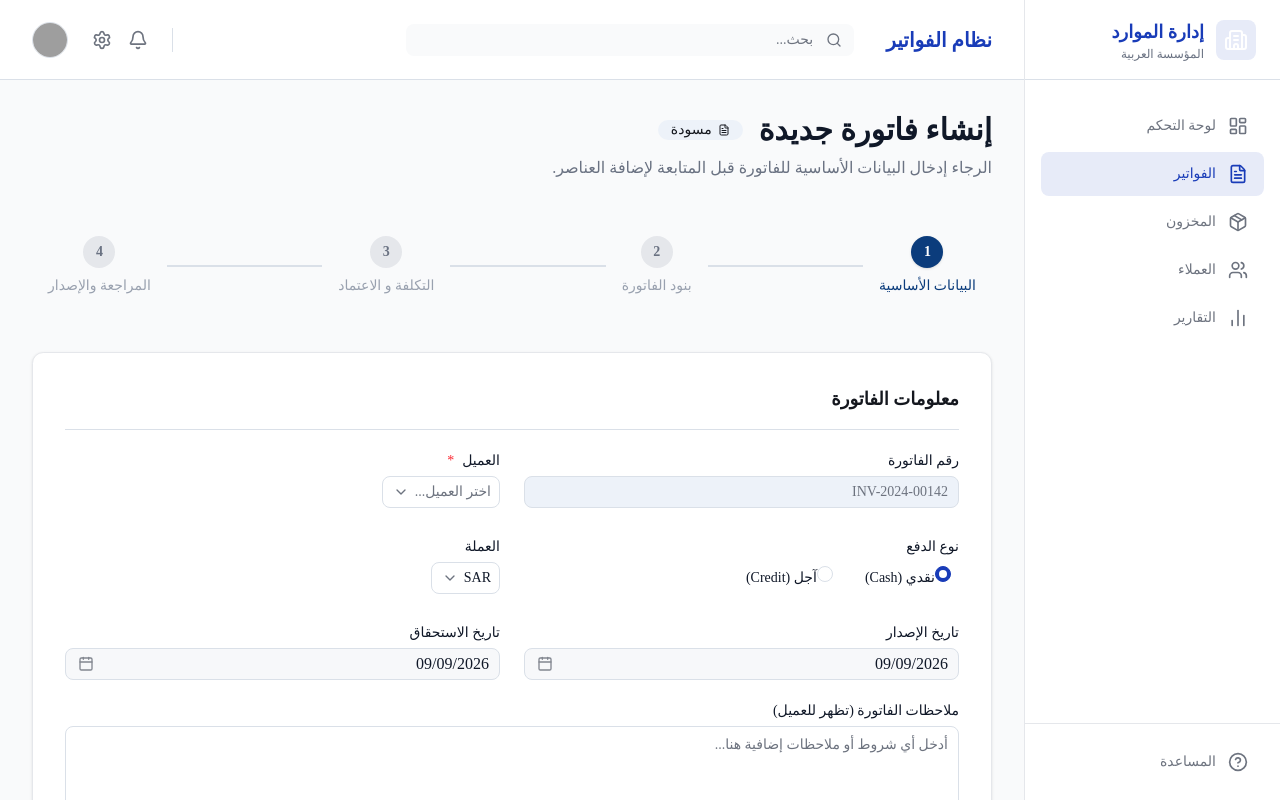
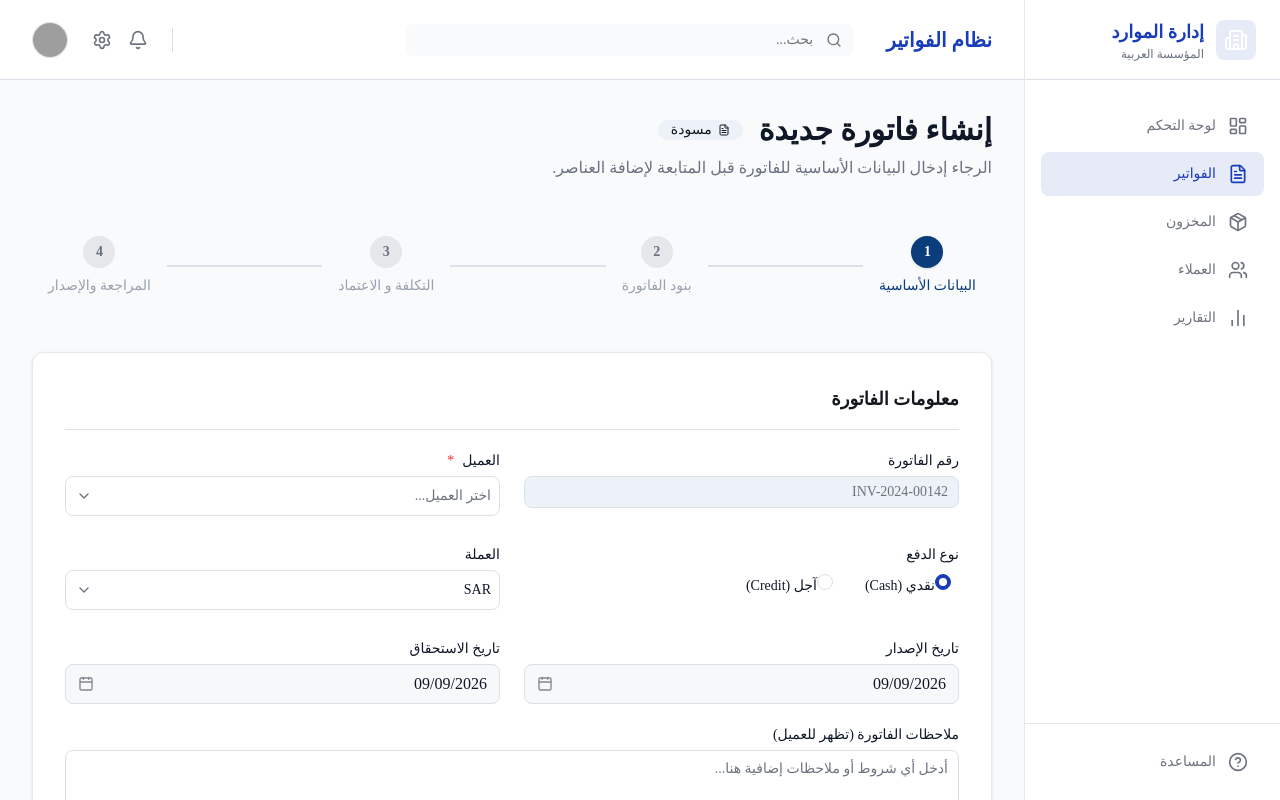
Before and after one commit to youssef-shaaban-dev/frontend-erb-task, a Next.js app: page /invoices in a window 1280 px wide. Built offline with nearby package versions, Linux system fonts and the light colour scheme; grey boxes are pictures that could not be loaded.

Commit message:
style(ui): update Select and Popover component dimensions to match Figma specs

```diff
--- a/src/components/ui/select.tsx
+++ b/src/components/ui/select.tsx
@@ -40,7 +40,7 @@
       data-slot="select-trigger"
       data-size={size}
       className={cn(
-        "flex w-fit items-center justify-between gap-1.5 rounded-lg border border-input bg-transparent py-2 pr-2 pl-2.5 text-sm whitespace-nowrap transition-colors outline-none select-none focus-visible:border-ring focus-visible:ring-3 focus-visible:ring-ring/50 disabled:cursor-not-allowed disabled:opacity-50 aria-invalid:border-destructive aria-invalid:ring-3 aria-invalid:ring-destructive/20 data-placeholder:text-muted-foreground data-[size=default]:h-8 data-[size=sm]:h-7 data-[size=sm]:rounded-[min(var(--radius-md),10px)] *:data-[slot=select-value]:line-clamp-1 *:data-[slot=select-value]:flex *:data-[slot=select-value]:items-center *:data-[slot=select-value]:gap-1.5 dark:bg-input/30 dark:hover:bg-input/50 dark:aria-invalid:border-destructive/50 dark:aria-invalid:ring-destructive/40 [&_svg]:pointer-events-none [&_svg]:shrink-0 [&_svg:not([class*='size-'])]:size-4",
+        "flex w-full items-center justify-between gap-1.5 rounded-lg border border-input bg-transparent py-2 pr-2 pl-2.5 text-sm whitespace-nowrap transition-colors outline-none select-none focus-visible:border-ring focus-visible:ring-3 focus-visible:ring-ring/50 disabled:cursor-not-allowed disabled:opacity-50 aria-invalid:border-destructive aria-invalid:ring-3 aria-invalid:ring-destructive/20 data-placeholder:text-muted-foreground data-[size=default]:h-10 data-[size=sm]:h-8 data-[size=sm]:rounded-[min(var(--radius-md),10px)] *:data-[slot=select-value]:line-clamp-1 *:data-[slot=select-value]:flex *:data-[slot=select-value]:items-center *:data-[slot=select-value]:gap-1.5 dark:bg-input/30 dark:hover:bg-input/50 dark:aria-invalid:border-destructive/50 dark:aria-invalid:ring-destructive/40 [&_svg]:pointer-events-none [&_svg]:shrink-0 [&_svg:not([class*='size-'])]:size-4",
         className
       )}
       {...props}
--- a/src/features/invoices/components/wizard/step1/Step1Fields.tsx
+++ b/src/features/invoices/components/wizard/step1/Step1Fields.tsx
@@ -154,9 +154,9 @@
                 <FormControl>
                   <PopoverTrigger
                     className={cn(
-                      "inline-flex items-center justify-center rounded-lg border border-transparent whitespace-nowrap transition-all outline-none select-none h-8 gap-1.5 px-2.5",
+                      "inline-flex items-center justify-center rounded-lg border border-transparent whitespace-nowrap transition-all outline-none select-none h-10 gap-1.5 px-3",
                       "border-border bg-background hover:bg-muted hover:text-foreground", // outline variant
-                      "w-full pl-3 text-right font-normal",
+                      "w-full text-right font-normal",
                       !field.value && "text-muted-foreground"
                     )}
                   >
@@ -194,9 +194,9 @@
                 <FormControl>
                   <PopoverTrigger
                     className={cn(
-                      "inline-flex items-center justify-center rounded-lg border border-transparent whitespace-nowrap transition-all outline-none select-none h-8 gap-1.5 px-2.5",
+                      "inline-flex items-center justify-center rounded-lg border border-transparent whitespace-nowrap transition-all outline-none select-none h-10 gap-1.5 px-3",
                       "border-border bg-background hover:bg-muted hover:text-foreground", // outline variant
-                      "w-full pl-3 text-right font-normal",
+                      "w-full text-right font-normal",
                       !field.value && "text-muted-foreground",
                       isOver90Days &&
                         "border-destructive text-destructive bg-destructive/5"
```
